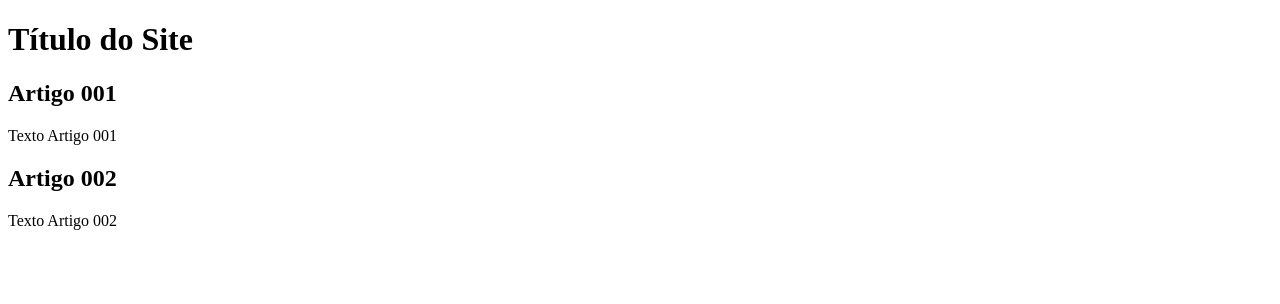
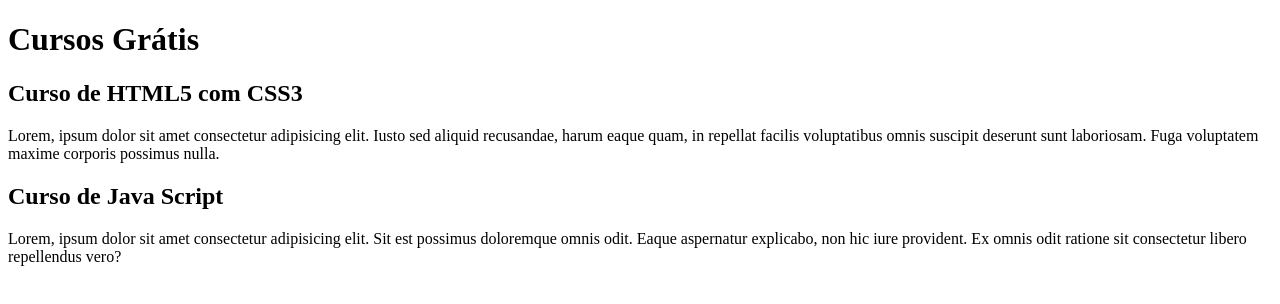
Before and after one commit to rogeriofprado/projeto-site, a plain HTML site: page index.html in a window 1280 px wide. Drawn offline with Linux system fonts and the light colour scheme.

Commit message:
comecei a escrever o conteúdo

```diff
--- a/index.html
+++ b/index.html
@@ -9,15 +9,15 @@
 <body>
     <main>
         <header>
-            <h1>Título do Site</h1>
+            <h1>Cursos Grátis</h1>
         </header>
         <article>
-            <h2>Artigo 001</h2>
-            <p>Texto Artigo 001</p>
+            <h2>Curso de HTML5 com CSS3</h2>
+            <p>Lorem, ipsum dolor sit amet consectetur adipisicing elit. Iusto sed aliquid recusandae, harum eaque quam, in repellat facilis voluptatibus omnis suscipit deserunt sunt laboriosam. Fuga voluptatem maxime corporis possimus nulla.</p>
         </article>
         <article>
-            <h2>Artigo 002</h2>
-            <p>Texto Artigo 002</p>
+            <h2>Curso de Java Script</h2>
+            <p>Lorem, ipsum dolor sit amet consectetur adipisicing elit. Sit est possimus doloremque omnis odit. Eaque aspernatur explicabo, non hic iure provident. Ex omnis odit ratione sit consectetur libero repellendus vero?</p>
         </article>
     </main>
 </body>
```
